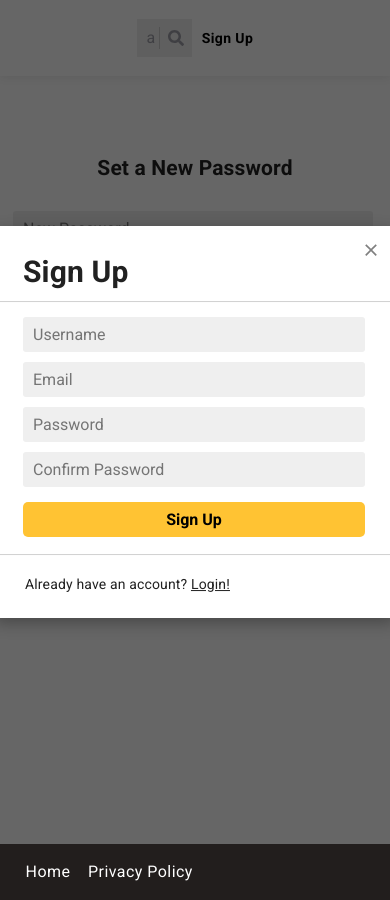
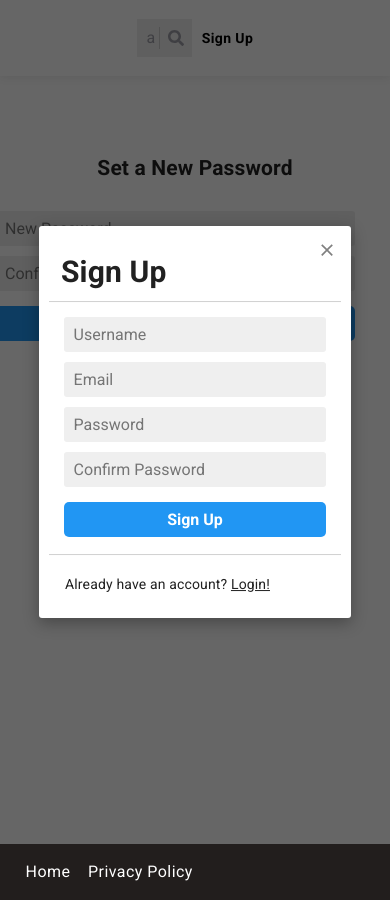
Before and after one commit to Birsana/UWVision, a React (Create React App) app in the folder frontend/: page /forgotPassword/1 in a window 390 px wide. Both pictures are taken after a click on the button "Sign Up". Built offline with nearby package versions, Linux system fonts and the light colour scheme; no server answers.

Commit message:
Make modals responsive (except for job page)

```diff
--- a/frontend/src/components/Footer/styles.js
+++ b/frontend/src/components/Footer/styles.js
@@ -2,14 +2,15 @@ import { makeStyles } from "@material-ui/core/styles";
 
 export const useStyles = makeStyles((theme) => ({
   footerRoot: {
-    flexGrow: 1,
+    flexGrow: 1
   },
 
   footer: {
     backgroundColor: "rgb(34, 30, 29)",
     color: "white",
     boxShadow: "0px 0px 0px 0px",
-    marginTop: 80
+    marginTop: 80,
+    zIndex: 0
   },
 
   customizeToolbar: {
--- a/frontend/src/components/Modals/AddCompanyModal/AddCompanyModal.js
+++ b/frontend/src/components/Modals/AddCompanyModal/AddCompanyModal.js
@@ -80,7 +80,7 @@ const AddCompanyModal = (props) => {
     <>
       <ModalTitle title={"Add Company"} />
       {!didSubmit ? (
-        <form onSubmit={handleSubmit}>
+        <form style={{ display: "flex", flexDirection: "column", alignItems: "center" }} onSubmit={handleSubmit}>
           <FormInput
             type="text"
             name="companyName"
--- a/frontend/src/components/Modals/AddJobModal/AddJobModal.js
+++ b/frontend/src/components/Modals/AddJobModal/AddJobModal.js
@@ -76,7 +76,7 @@ const AddJobModal = (props) => {
     <>
       <ModalTitle title={"Add Job"} />
       {!didSubmit ? (
-        <form onSubmit={handleSubmit}>
+        <form style={{ display: "flex", flexDirection: "column", alignItems: "center" }} onSubmit={handleSubmit}>
           <FormInput
             type="text"
             name="jobTitle"
--- a/frontend/src/components/Modals/ForgotPasswordModal/ForgotPasswordModal.js
+++ b/frontend/src/components/Modals/ForgotPasswordModal/ForgotPasswordModal.js
@@ -36,7 +36,7 @@ const ForgotPasswordModal = (props) => {
   return (
     <>
       <ModalTitle title={"Forgot Password"} />
-      <form onSubmit={handleSubmit}>
+      <form style={{ display: "flex", flexDirection: "column", alignItems: "center" }} onSubmit={handleSubmit}>
         <FormInput
           type="text"
           name="email"
--- a/frontend/src/components/Modals/LogInModal/LogInModal.js
+++ b/frontend/src/components/Modals/LogInModal/LogInModal.js
@@ -98,7 +98,7 @@ const LogInModal = (props) => {
   return (
     <>
       <ModalTitle title={"Login"} />
-      <form onSubmit={handleSubmit}>
+      <form style={{ display: "flex", flexDirection: "column", alignItems: "center" }} onSubmit={handleSubmit}>
         <FormInput
           type="text"
           name="email"
--- a/frontend/src/components/Modals/SignUpModal/SignUpModal.js
+++ b/frontend/src/components/Modals/SignUpModal/SignUpModal.js
@@ -164,7 +164,7 @@ const SignUpModal = ({ changeModalState }) => {
       <ModalTitle title={"Sign Up"} />
       {!accountCreated ? (
         <>
-          <form onSubmit={handleSubmit}>
+          <form style={{ display: "flex", flexDirection: "column", alignItems: "center" }} onSubmit={handleSubmit}>
             <FormInput
               type="text"
               name="username"
--- a/frontend/src/components/Modals/styles.js
+++ b/frontend/src/components/Modals/styles.js
@@ -15,14 +15,14 @@ export const ModalWrapper = styled.div`
   position: fixed;
   top: 50%;
   left: 50%;
-  width: 400px;
+  width: 80%;
+  max-width: 400px;
   transform: translate(-50%, -50%);
   background: #fff;
   padding: 10px;
   border-radius: 3px;
   box-shadow: 0 5px 16px rgba(0, 0, 0, 0.3);
   z-index: 1;
-
   display: flex;
   flex-direction: column;
 `;
@@ -43,8 +43,8 @@ export const CloseModalButton = styled(MdClose)`
 `;
 
 export const Title = styled.div`
+  margin-left: 12px;
   margin-top: 15px;
-  margin-left: 18px;
   font-family: Roboto;
   font-size: 30px;
   font-weight: bold;
@@ -53,8 +53,7 @@ export const Title = styled.div`
 export const Divider = styled.hr`
   border: none;
   height: 1px;
-  width: 105%;
-  margin-left: -10px;
+  width: 100%;
   margin-bottom: 5px;
   background-color: #d0d0d0;
 `;
@@ -69,14 +68,13 @@ export const ModalTitle = ({ title }) => {
 };
 
 export const ModalText = styled.p`
-  margin-left: 20px;
+  margin-left: 16px;
   font-family: Roboto;
   width: 90%;
 `;
 
 export const ModalButton = styled.button`
   cursor: pointer;
-  margin-left: 10px;
   margin-top: 15px;
   height: 35px;
   width: 90%;
@@ -118,7 +116,6 @@ export const ModalLogInButton = ({ onClick }) => {
 }
 
 export const FormInput = styled.input`
-  margin-left: 18px;
   margin-top: 10px;
   height: 35px;
   width: 90%;
@@ -135,8 +132,7 @@ export const FormInput = styled.input`
 `;
 
 export const FormErrorMessage = styled.div`
-  margin-left: 18px;
-  margin-top: 5px;
+  margin: 5px 0;
   height: 20px;
   width: 90%;
 
@@ -154,7 +150,6 @@ export const FormSubmitButton = styled.input.attrs({
   type: "submit",
 })`
   cursor: pointer;
-  margin-left: 18px;
   margin-top: 15px;
   margin-bottom: 10px;
   height: 35px;
@@ -164,11 +159,11 @@ export const FormSubmitButton = styled.input.attrs({
   font-family: Roboto;
   font-size: 16px;
 
-  background: #ffc333;
-  color: black;
+  background: #2196f3;
+  color: white;
   font-weight: bold;
 
   &:hover {
-    background: #f1ac15;
+    background: #1976d2;
   }
 `;
--- a/frontend/src/pages/privacyPolicy/styles.css
+++ b/frontend/src/pages/privacyPolicy/styles.css
@@ -1,6 +1,6 @@
 .privacyPolicyImage {
   width: 100%;
   height: 250px;
-  margin-top: -40px;
+  margin-top: -60px;
   margin-bottom: -150px;
 }
```
